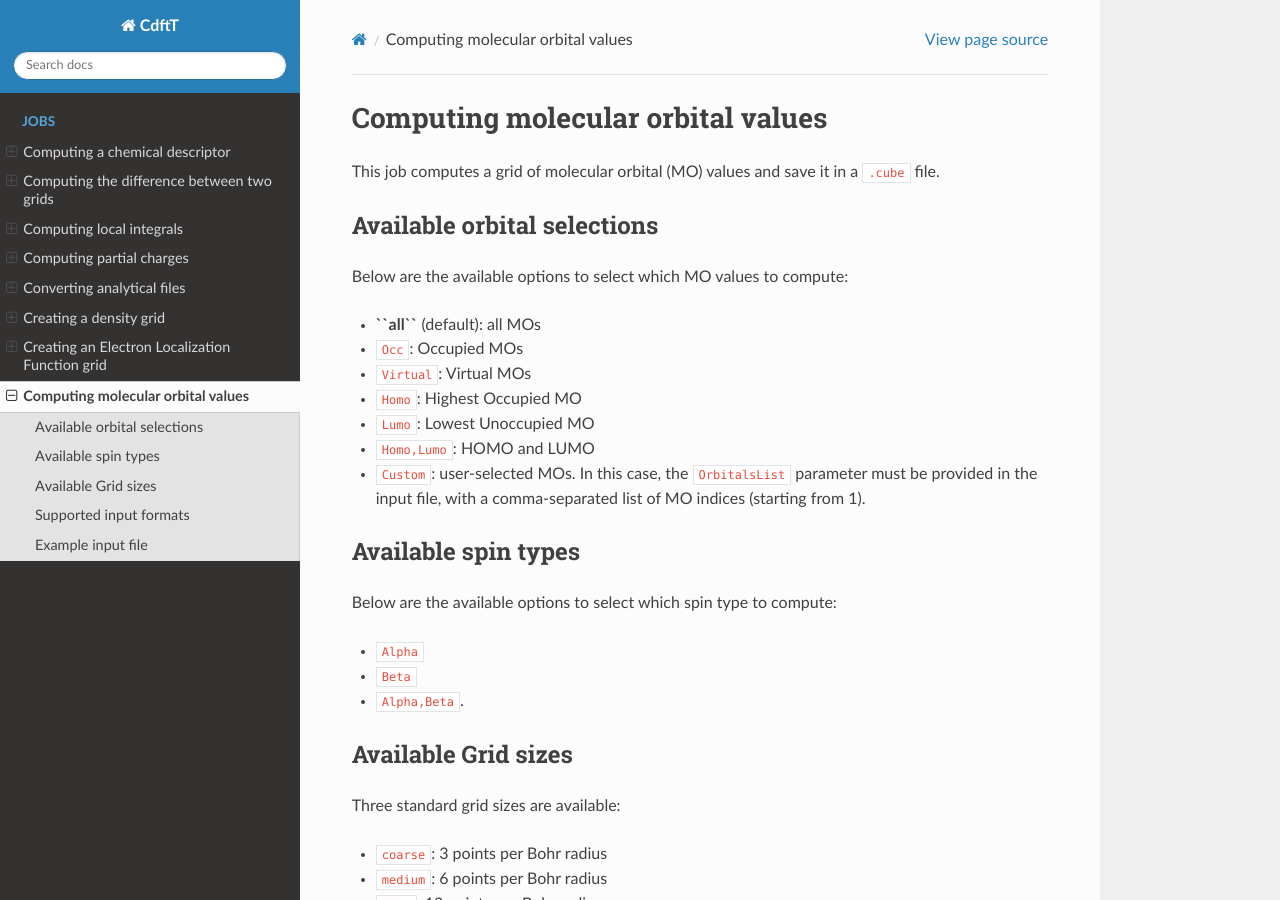
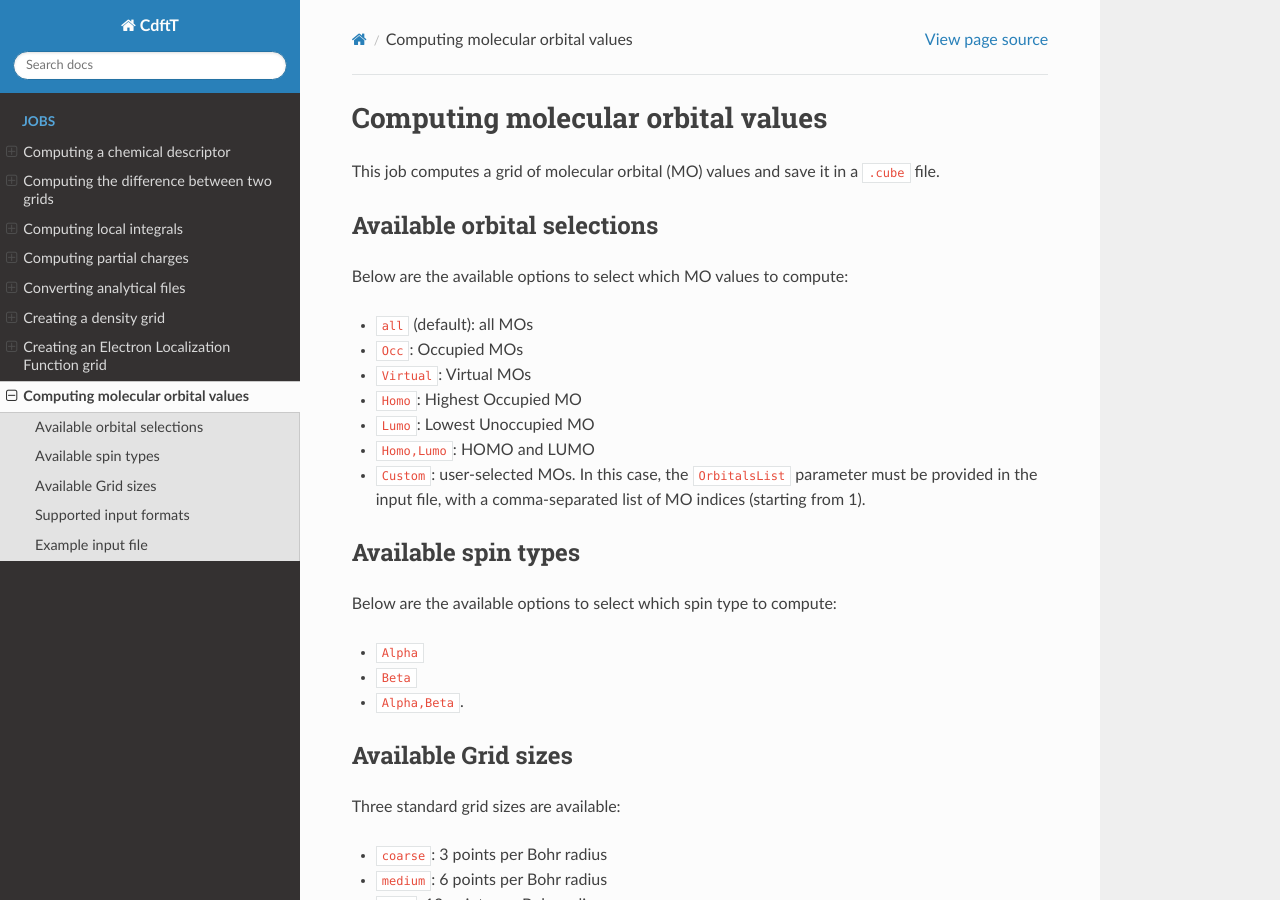
Before and after one commit to allouchear/CdftT, a Sphinx documentation site: the page built from docs/source/jobs/makeOrbitalsCube.rst, in a window 1280 px wide and 900 px high. Built offline with Sphinx 7.4.7 and the Read the Docs theme 3.1.0, drawn with Linux system fonts in a browser that asks for light colours.

Commit message:
update docs

```diff
--- a/docs/source/jobs/makeOrbitalsCube.rst
+++ b/docs/source/jobs/makeOrbitalsCube.rst
@@ -9,7 +9,7 @@ Available orbital selections
 
 Below are the available options to select which MO values to compute:
 
-- **``all``** (default): all MOs
+- ``all`` (default): all MOs
 - ``Occ``: Occupied MOs
 - ``Virtual``: Virtual MOs
 - ``Homo``: Highest Occupied MO
```
